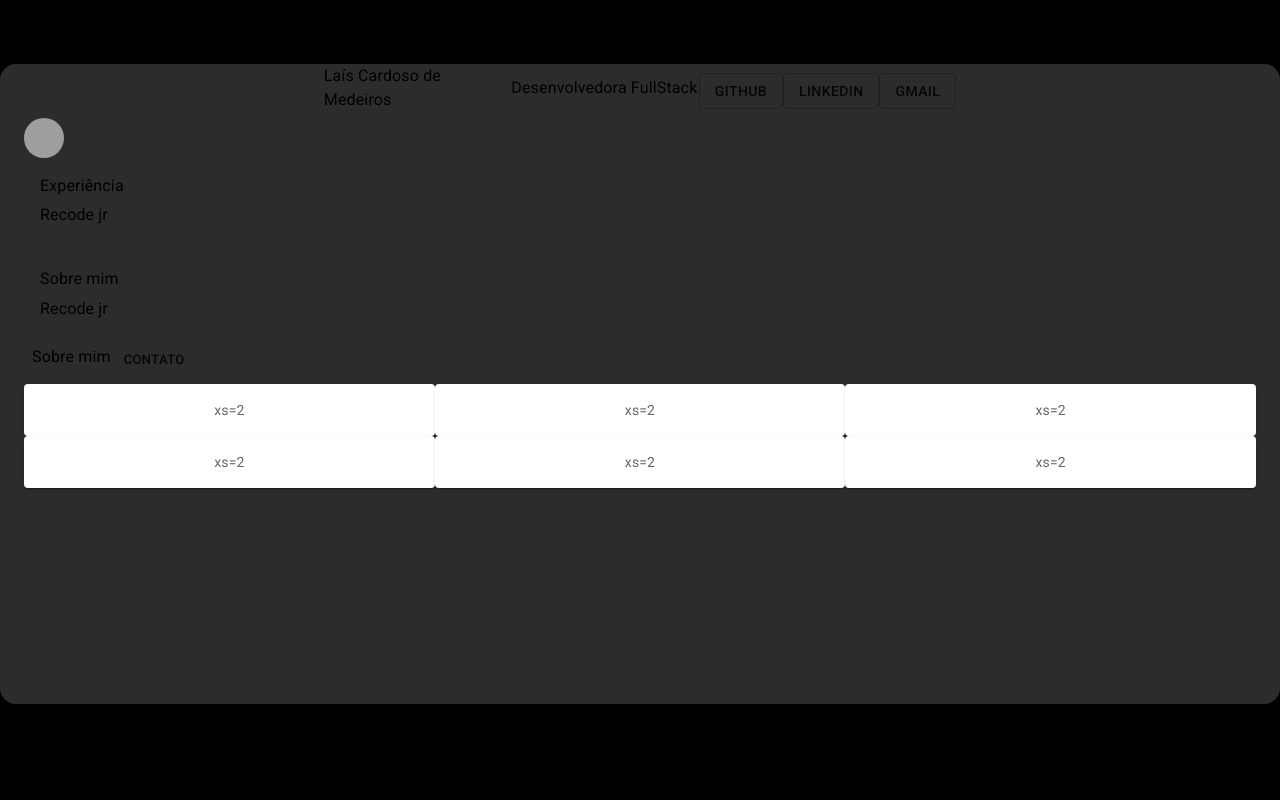
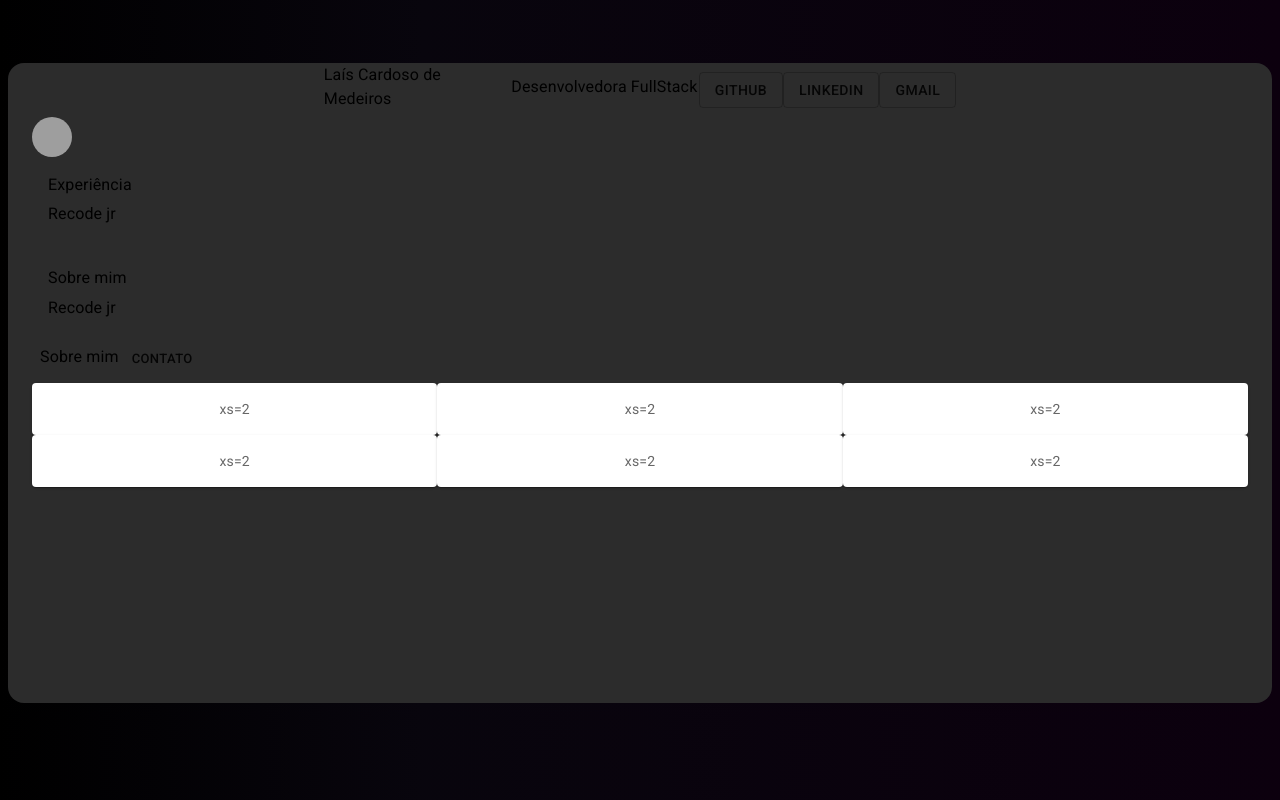
Before and after one commit to lais-cardoso/Lais_Cardoso_de_Medeiros, a React (Create React App) app in the folder portfolio/: page / in a window 1280 px wide. Built offline with nearby package versions, Linux system fonts and the light colour scheme; grey boxes are pictures that could not be loaded; a web font is replaced by a local one.

Commit message:
Configurando background com gradiente

```diff
--- a/portfolio/src/index.css
+++ b/portfolio/src/index.css
@@ -1,14 +1,15 @@
 body {
-  margin: 0;
+  /*margin: 0;
   font-family: -apple-system, BlinkMacSystemFont, 'Segoe UI', 'Roboto', 'Oxygen',
     'Ubuntu', 'Cantarell', 'Fira Sans', 'Droid Sans', 'Helvetica Neue',
     sans-serif, 'Cedarville Cursive', cursive;
   -webkit-font-smoothing: antialiased;
-  -moz-osx-font-smoothing: grayscale;
-  background-color: #000000;
+  -moz-osx-font-smoothing: grayscale;*/
+  background: rgb(0,0,0);
+  background: linear-gradient(90deg, rgba(0,0,0,1) 0%, rgba(8,5,13,1) 33%, rgba(12,0,14,1) 100%);
 }
 
-code {
+/*code {
   font-family: source-code-pro, Menlo, Monaco, Consolas, 'Courier New',
     monospace;
-}
+}*/
```
